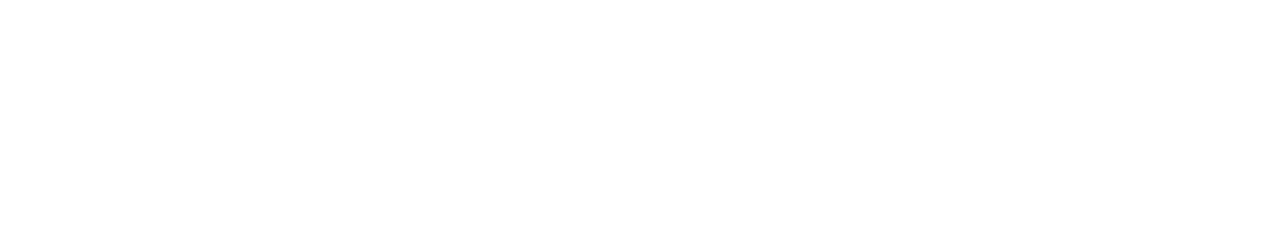
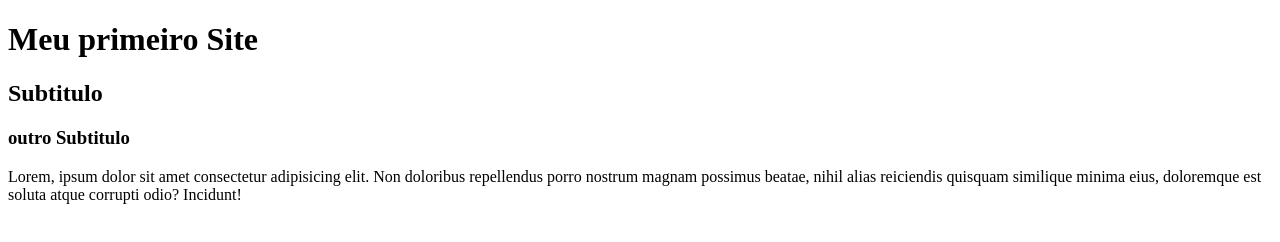
Before and after one commit to takarakazue/primeiro_repo, a plain HTML site: page index.html in a window 1280 px wide. Drawn offline with Linux system fonts and the light colour scheme.

Commit message:
modificando meu index.html

```diff
--- a/index.html
+++ b/index.html
@@ -1,11 +1,14 @@
 <!DOCTYPE html>
-<html lang="en">
+<html lang="pt-br">
 <head>
     <meta charset="UTF-8">
     <meta name="viewport" content="width=device-width, initial-scale=1.0">
-    <title>Document</title>
+    <title>PrimeiroSite</title>
 </head>
 <body>
-
+    <h1>Meu primeiro Site</h1>
+    <h2>Subtitulo</h2>
+    <h3>outro Subtitulo</h3>
+    <p>Lorem, ipsum dolor sit amet consectetur adipisicing elit. Non doloribus repellendus porro nostrum magnam possimus beatae, nihil alias reiciendis quisquam similique minima eius, doloremque est soluta atque corrupti odio? Incidunt!</p>
 </body>
 </html>
```
